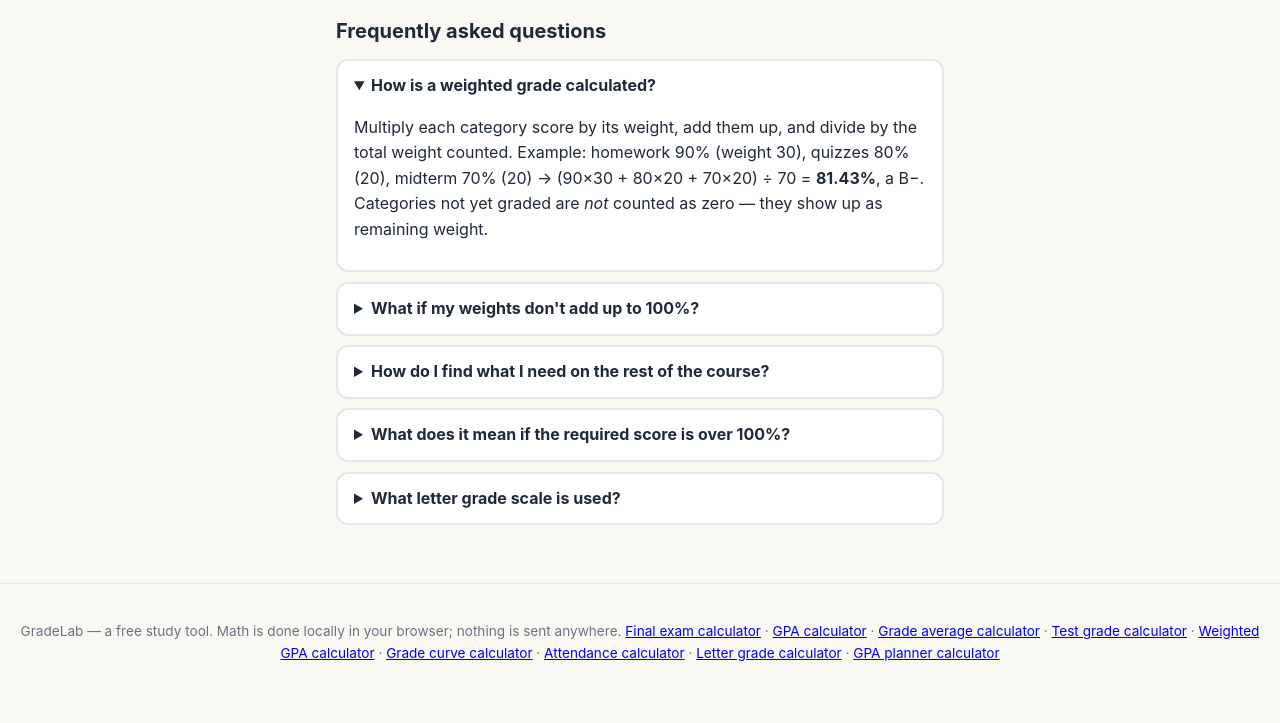
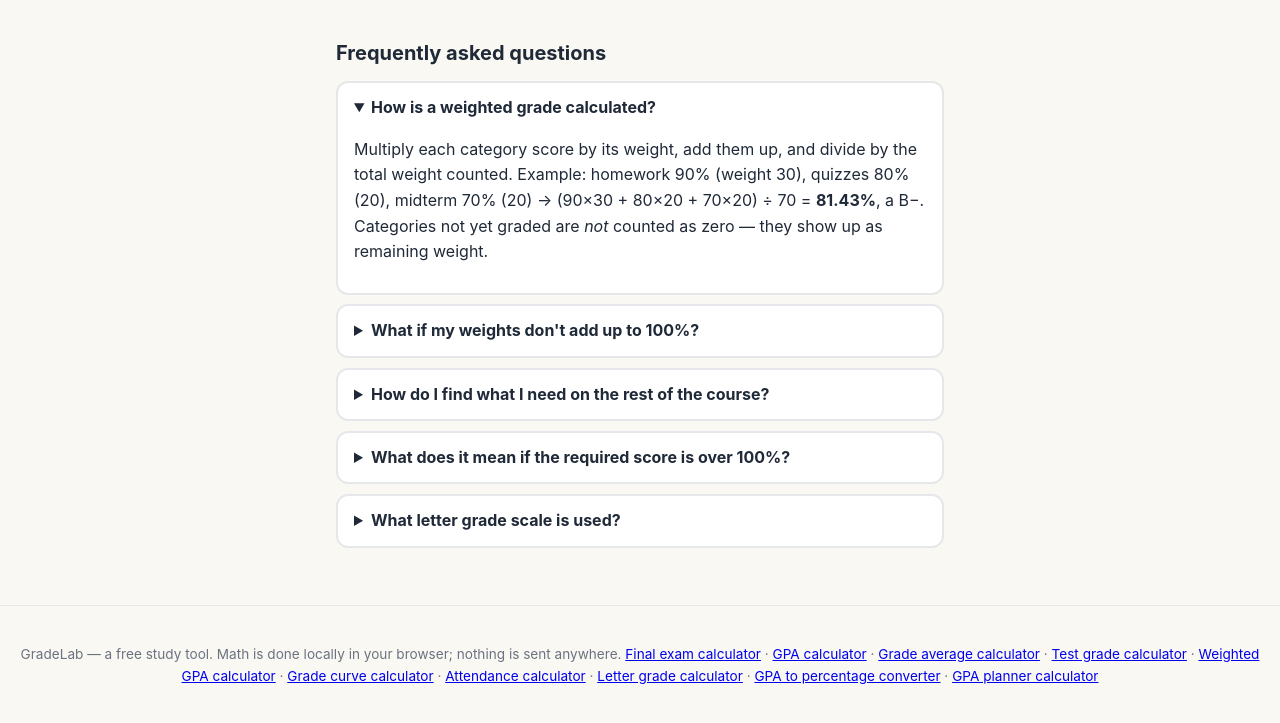
Before and after one commit to mimito-6/gradelab, a plain HTML site: page weighted-grade/index.html in a window 1280 px wide. Shown: the part 1089-1812 px from the top of the page. Drawn offline with Linux system fonts and the light colour scheme.

Commit message:
deploy weighted-grade/index.html

```diff
--- a/weighted-grade/index.html
+++ b/weighted-grade/index.html
@@ -85,6 +85,7 @@
     <a href="../grade-curve">Grade Curve Calculator</a>
     <a href="../attendance">Attendance Calculator</a>
     <a href="../letter-grade">Letter Grade Calculator</a>
+    <a href="../gpa-to-percentage">GPA to Percentage Converter</a>
     <a href="../gpa-planner">GPA Planner Calculator</a>
   </nav>
 </header>
@@ -139,7 +140,7 @@
 </main>
 
 <footer class="site-footer">
-  <p>GradeLab — a free study tool. Math is done locally in your browser; nothing is sent anywhere. <a href="../">Final exam calculator</a> · <a href="../gpa-calculator">GPA calculator</a> · <a href="../grade-average">Grade average calculator</a> · <a href="../test-grade">Test grade calculator</a> · <a href="../weighted-gpa">Weighted GPA calculator</a> · <a href="../grade-curve">Grade curve calculator</a> · <a href="../attendance">Attendance calculator</a> · <a href="../letter-grade">Letter grade calculator</a> · <a href="../gpa-planner">GPA planner calculator</a></p>
+  <p>GradeLab — a free study tool. Math is done locally in your browser; nothing is sent anywhere. <a href="../">Final exam calculator</a> · <a href="../gpa-calculator">GPA calculator</a> · <a href="../grade-average">Grade average calculator</a> · <a href="../test-grade">Test grade calculator</a> · <a href="../weighted-gpa">Weighted GPA calculator</a> · <a href="../grade-curve">Grade curve calculator</a> · <a href="../attendance">Attendance calculator</a> · <a href="../letter-grade">Letter grade calculator</a> · <a href="../gpa-to-percentage">GPA to percentage converter</a> · <a href="../gpa-planner">GPA planner calculator</a></p>
 </footer>
 
 <script src="../weighted.js"></script>
```
